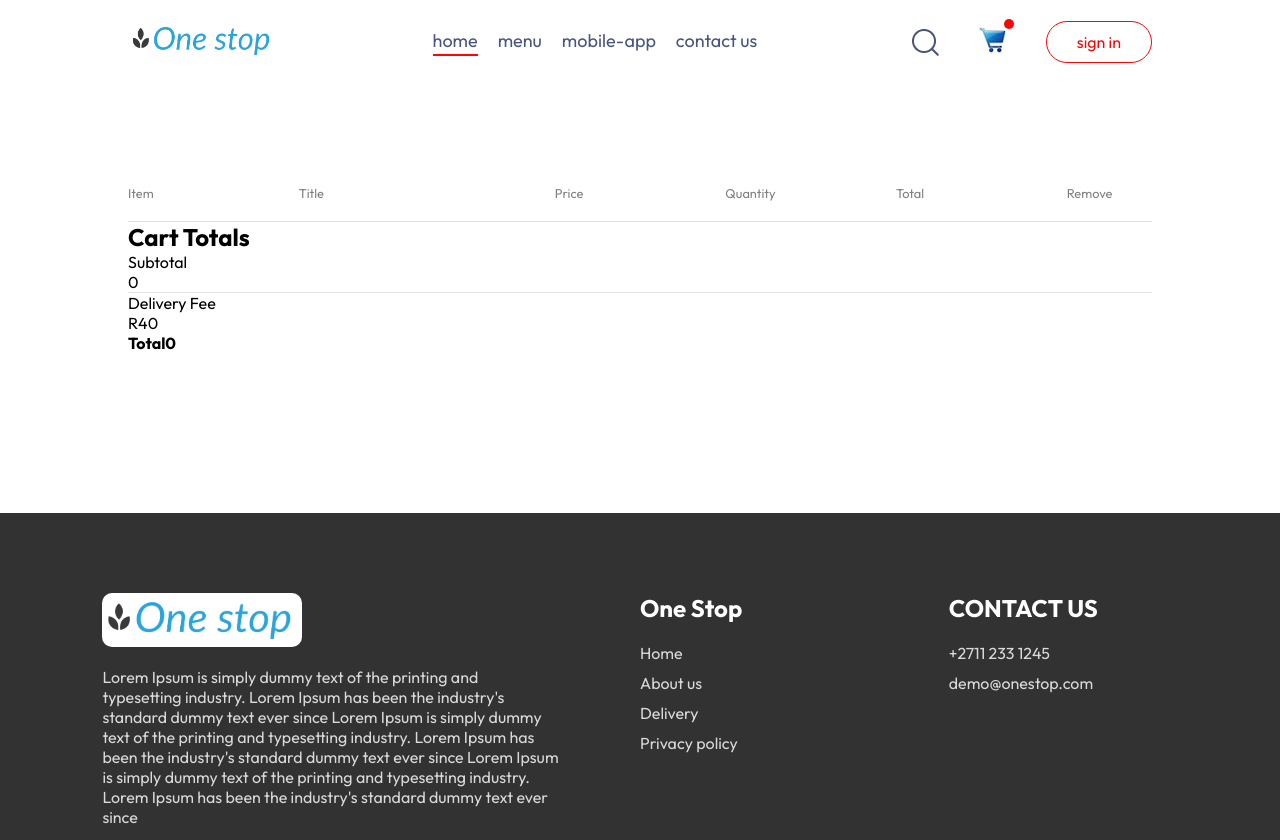
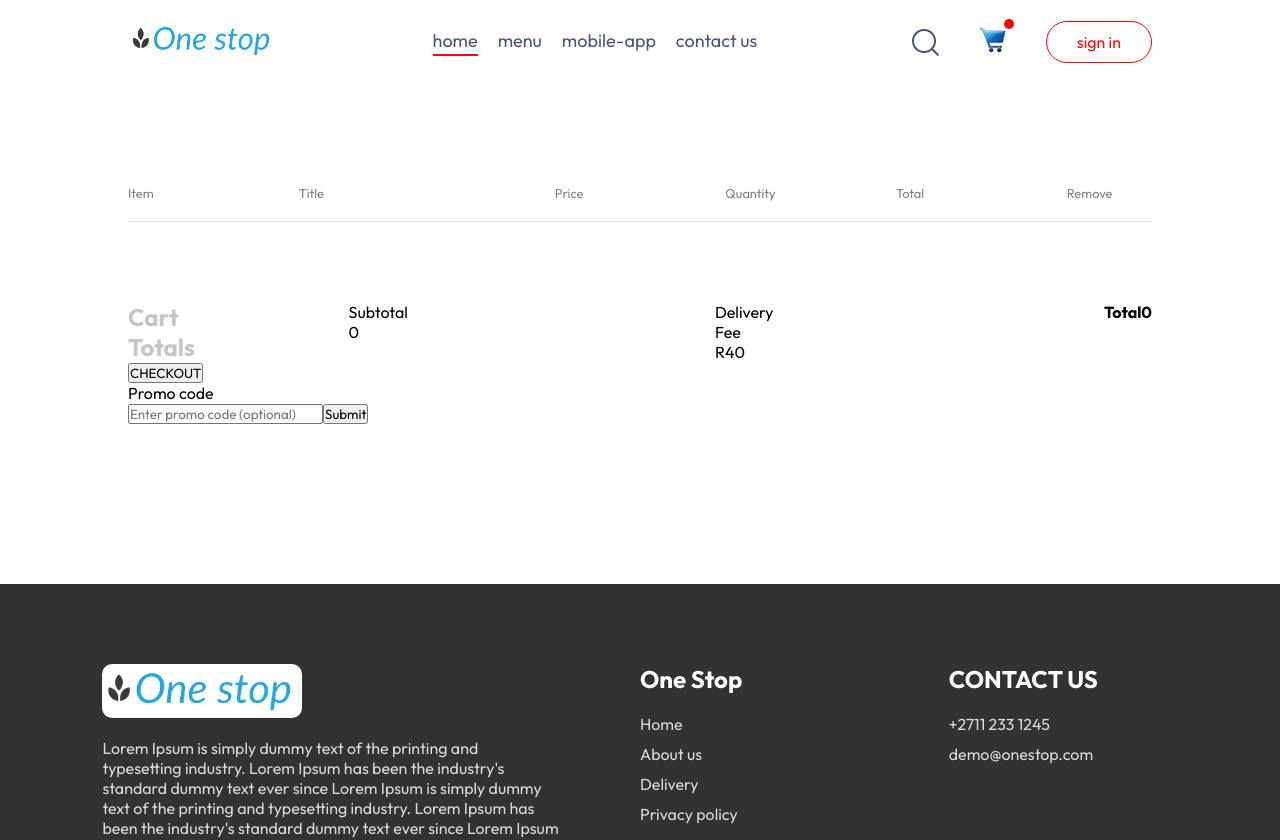
Before and after one commit to mphojames9/resume-builder-react, a React (Vite) app: page /shopping-cart/cart in a window 1280 px wide. Shown: the top 840 px of the page. Built offline with nearby package versions, Linux system fonts and the light colour scheme.

Commit message:
update cart css

```diff
--- a/src/pages/Cart/Cart.css
+++ b/src/pages/Cart/Cart.css
@@ -29,3 +29,17 @@
 .cart-items-item .cross{
     cursor: pointer;
 }
+
+.cart-bottom{
+    margin-top: 80px;
+    display: flex;
+    justify-content: space-between;
+    gap: max(12vw,20px);
+}
+
+.cart-total{
+    flex: 1;
+    display: flex;
+    justify-content: space-between;
+    color: #5555;
+}
--- a/src/pages/Cart/Cart.jsx
+++ b/src/pages/Cart/Cart.jsx
@@ -29,7 +29,7 @@ const Cart = () => {
                   <p>R{item.price}</p>
                   <p>{cartItems[item.id]}</p>
                   <p>R{item.price * cartItems[item.id]}</p>
-                  <p onClick={()=>removeFromCart(item.id)} className='cross'>x</p>
+                  <p onClick={() => removeFromCart(item.id)} className='cross'>x</p>
                 </div>
                 <hr />
               </div>
@@ -50,12 +50,25 @@ const Cart = () => {
           <p>Delivery Fee</p>
           <p>R{40}</p>
         </div>
+        <hr />
         <div className="cart-total-details">
           <b>Total</b>
           <b>{0}</b>
         </div>
       </div>
+      <button>CHECKOUT</button>
+      <div className="cart-promocode">
+        <div>
+          <p>Promo code</p>
+          <div className="cart-promocode-input">
+            <input type="text" placeholder='Enter promo code (optional)' />
+            <button>Submit</button>
           </div>
+        </div>
+      </div>
+    </div>
+
+
   );
 }
 
```
Lines whose indentation alone changed are shown as unchanged.
